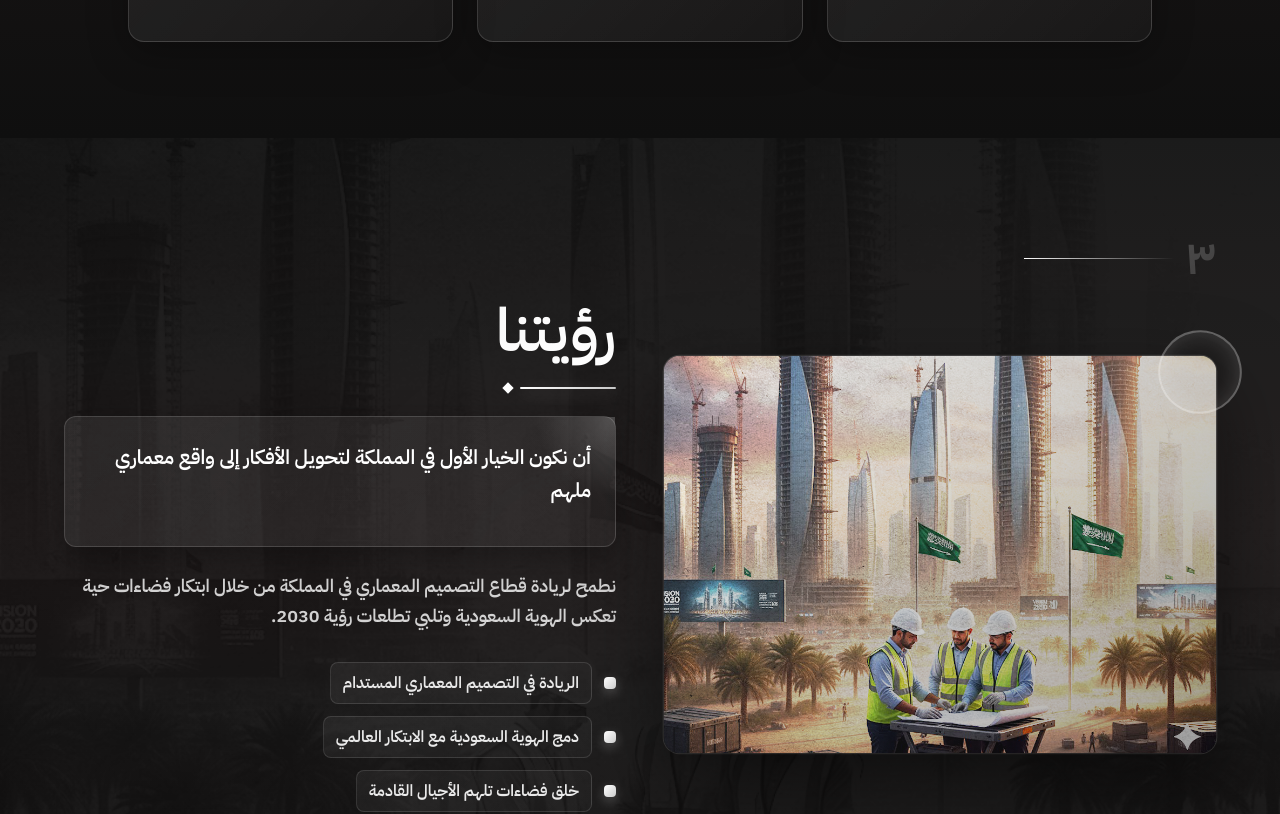
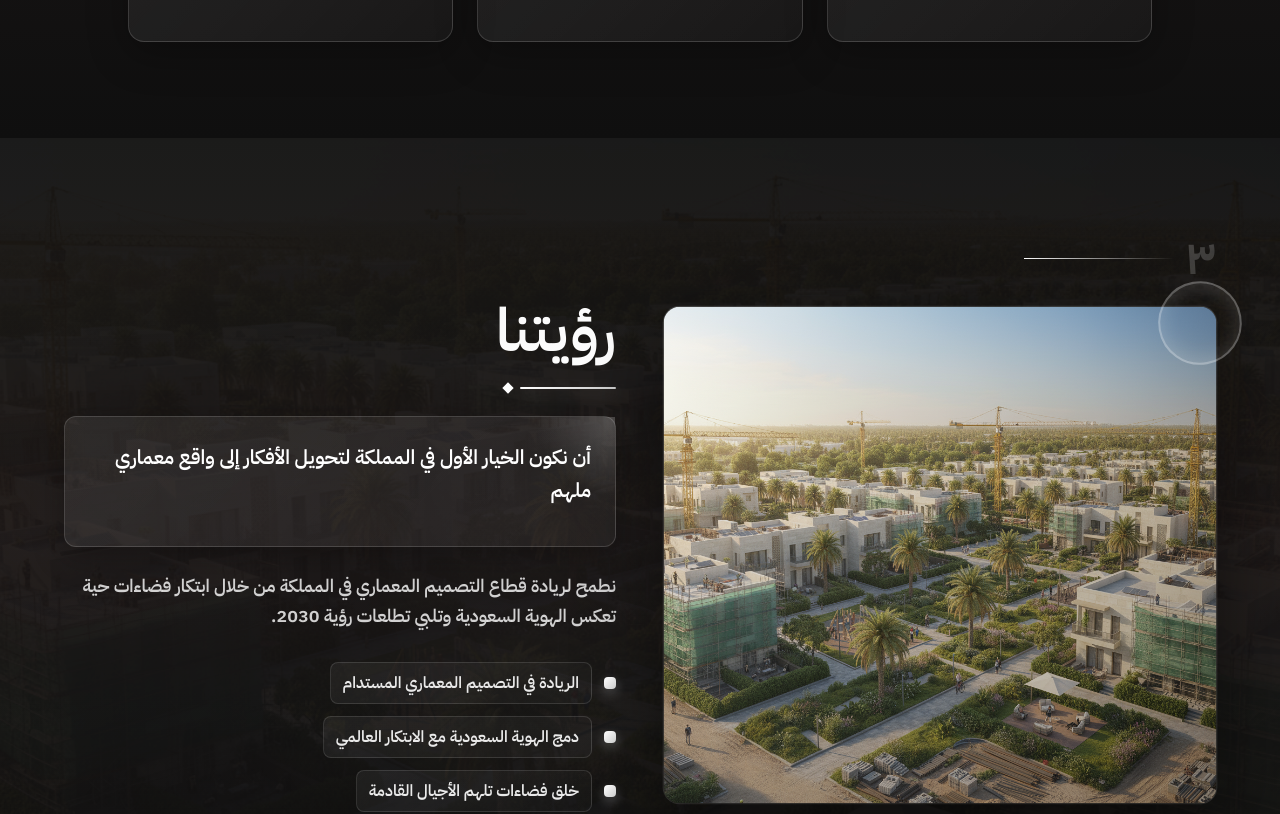
Before and after one commit to MorhafGhziel/Idear_Landing, a Next.js app: page / in a window 1280 px wide. Shown: the part 2160-2974 px from the top of the page. Built offline with nearby package versions, Linux system fonts and the light colour scheme.

Commit message:
Update OurVision section to use black5.png image

```diff
--- a/components/OurVision.tsx
+++ b/components/OurVision.tsx
@@ -39,7 +39,7 @@ export default function OurVision() {
       <motion.div style={{ y }} className="absolute inset-0 z-0 opacity-5">
         <div
           className="w-full h-full bg-cover bg-center"
-          style={{ backgroundImage: `url('/images/build2black.jpg')` }}
+          style={{ backgroundImage: `url('/images/black5.png')` }}
         />
       </motion.div>
 
@@ -108,7 +108,7 @@ export default function OurVision() {
                 className="relative rounded-2xl overflow-hidden group"
               >
                 <Image
-                  src="/images/build2.jpg"
+                  src="/images/black5.png"
                   alt="رؤية IEDAR"
                   width={800}
                   height={600}
```
Also changed, not shown: public/images/black5.png (added).
